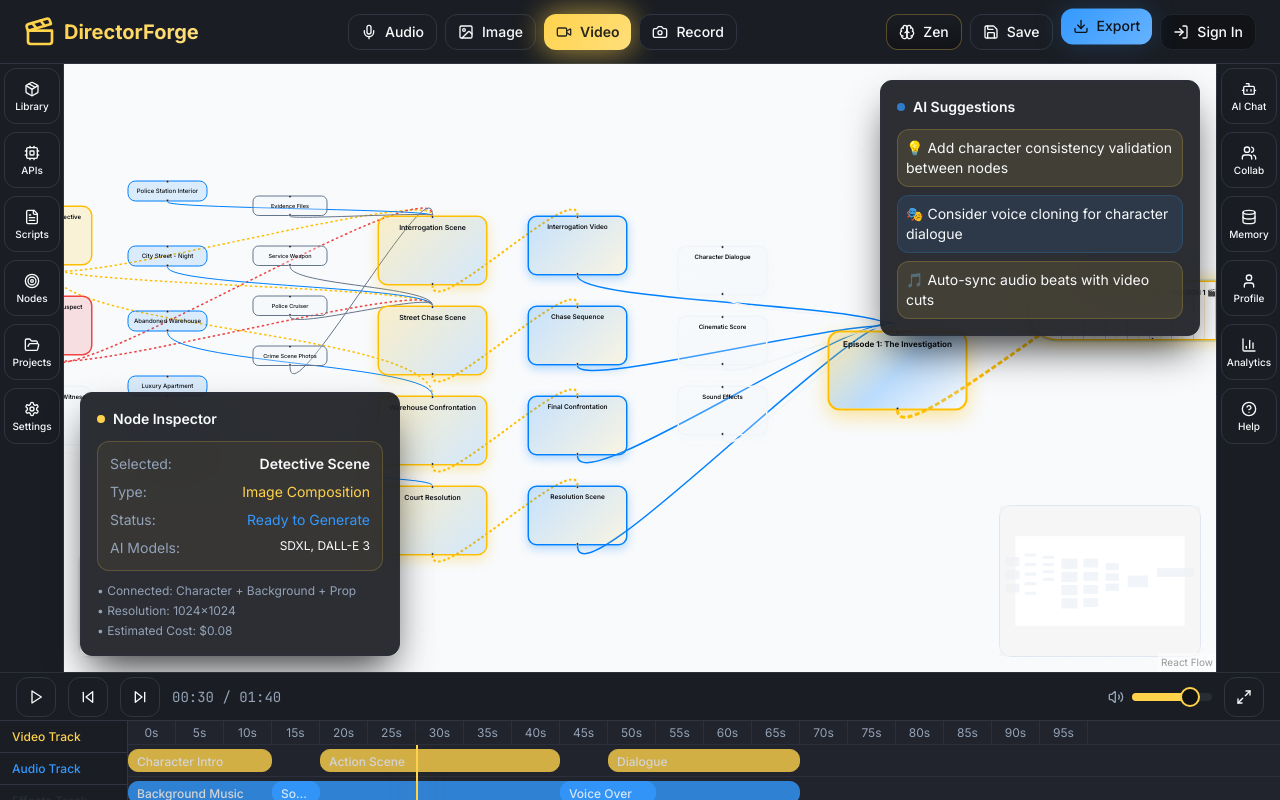
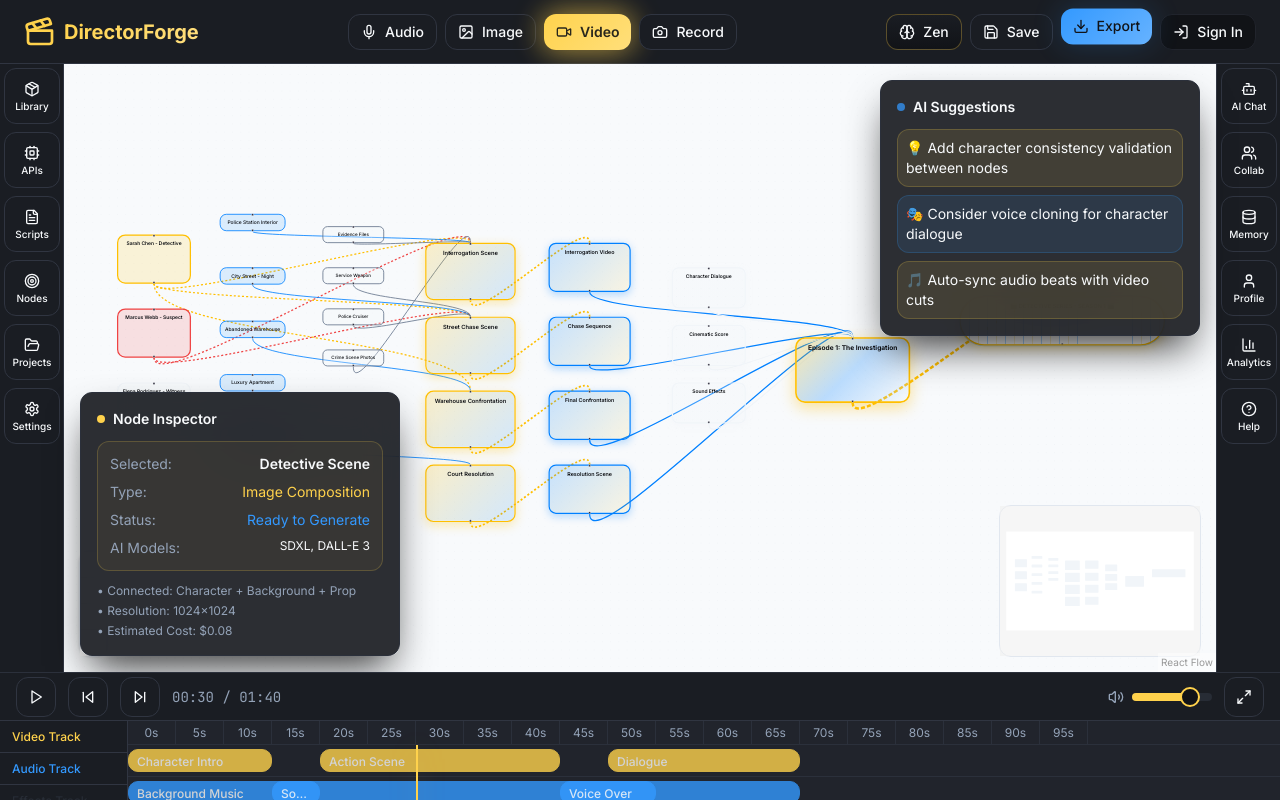
Before and after one commit to bradbomber32-sudo/director-vision-forge, a React (Vite) app: page / in a window 1280 px wide. Built offline with nearby package versions, Linux system fonts and the light colour scheme.

Commit message:
Continue massive pipeline

```diff
--- a/src/components/director-forge/node-graph.tsx
+++ b/src/components/director-forge/node-graph.tsx
@@ -880,10 +880,19 @@ export function NodeGraph({ isZenMode }: NodeGraphProps) {
         onEdgesChange={onEdgesChange}
         onConnect={onConnect}
         fitView
+        fitViewOptions={{
+          padding: 0.1,
+          includeHiddenNodes: false,
+          minZoom: 0.1,
+          maxZoom: 1.5,
+        }}
+        defaultViewport={{ x: 0, y: 0, zoom: 0.3 }}
+        minZoom={0.05}
+        maxZoom={2}
         style={{
           background: 'hsl(var(--background))',
         }}
-        className="director-flow"
+        className="director-flow w-full h-full"
       >
         <Controls
           className="react-flow__controls"
```
